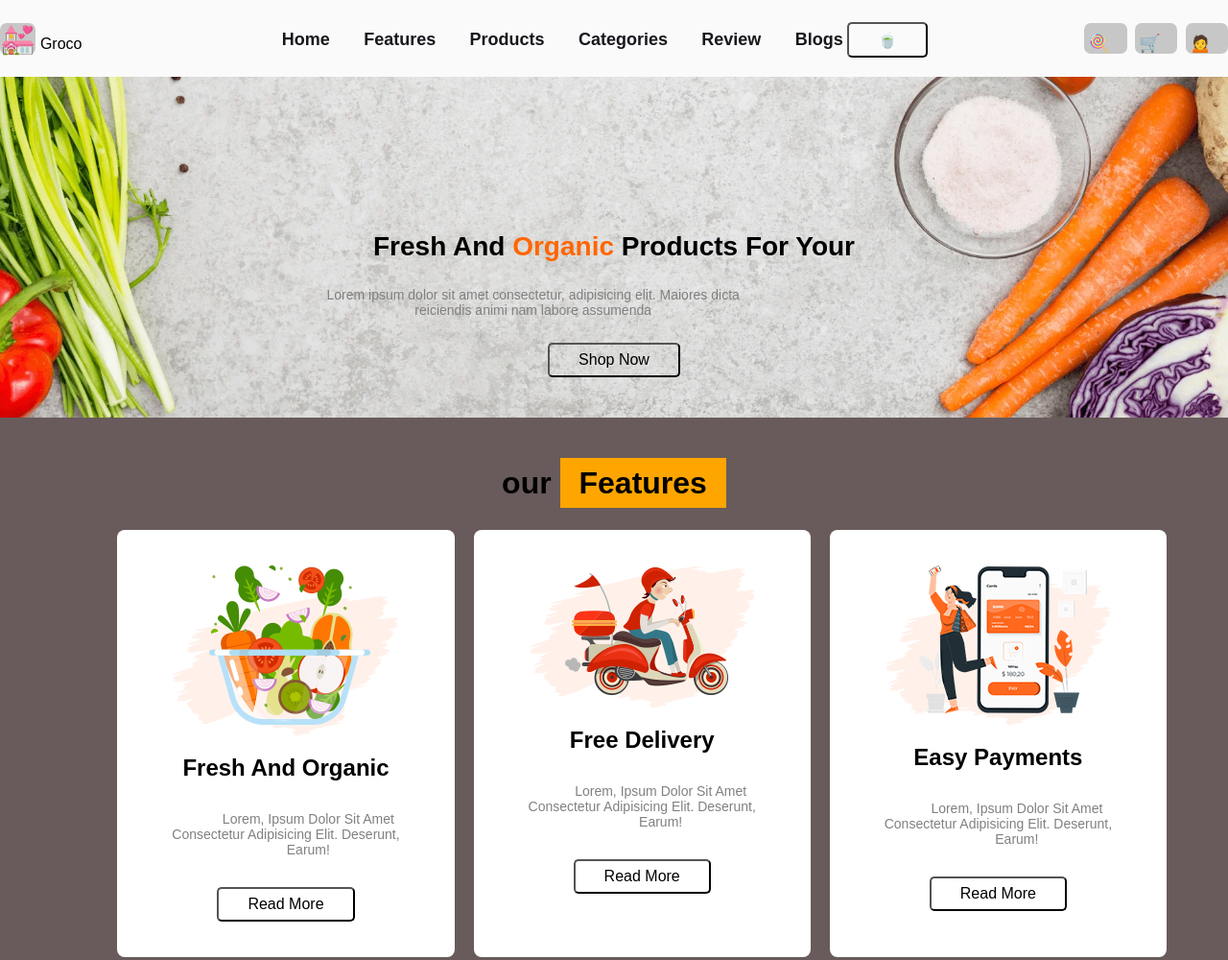
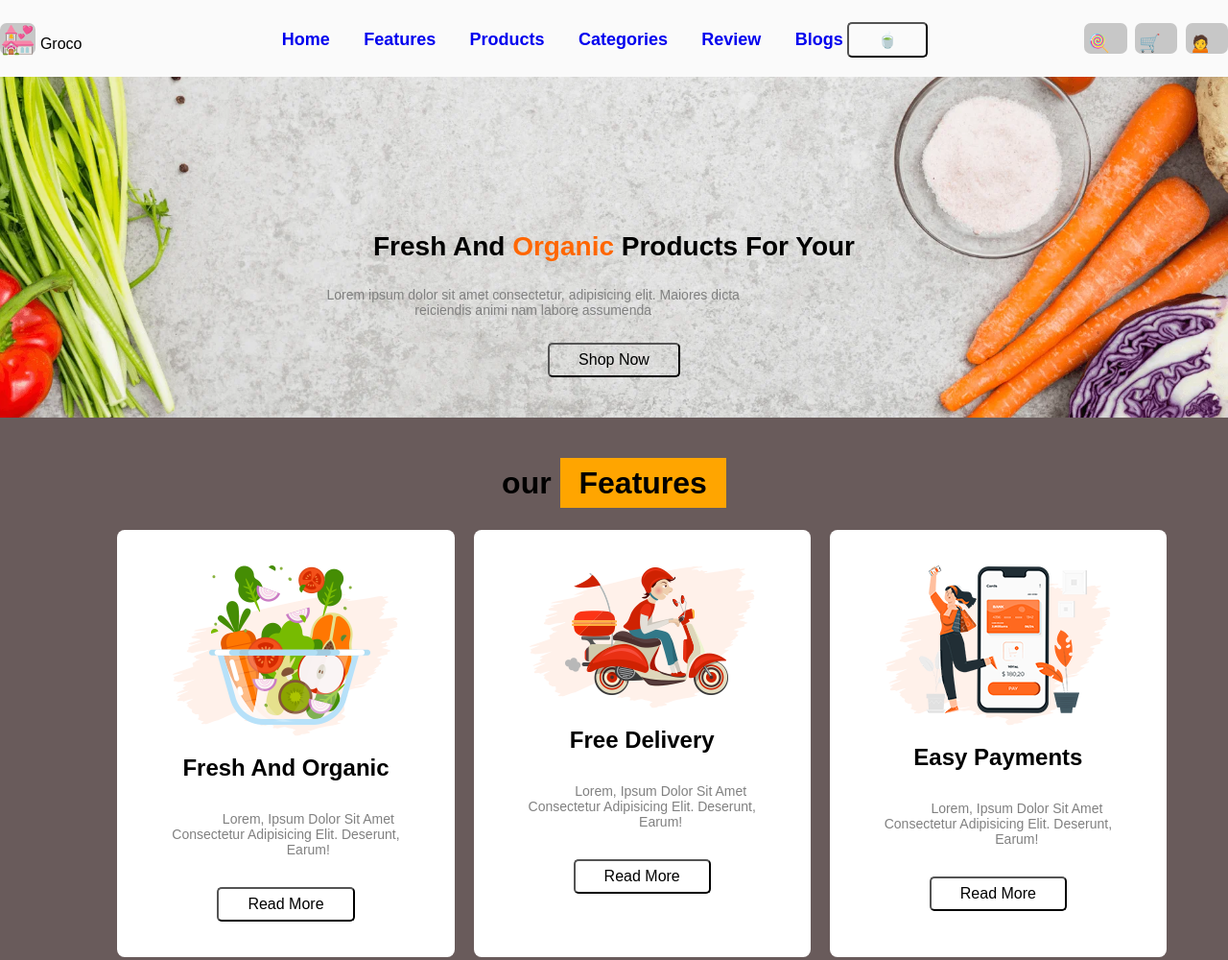
Before and after one commit to joffreynk/ecommerce-site, a plain HTML site: page index.html in a window 1280 px wide. Shown: the top 1000 px of the page at 96% size. Drawn offline with Linux system fonts and the light colour scheme.

Commit message:
add links to different sections

```diff
--- a/index.html
+++ b/index.html
@@ -15,17 +15,19 @@
 
 <body id="body">
   <div id="header">
-    <div class="logo">
-      <span class="emojis-header">&#128146;</span>
-      <span class="logo-title">Groco</span>
+    <div class="logo" id="home">
+      <a href="#home"></a>
+        <span class="emojis-header">&#128146;</span>
+        <span class="logo-title">Groco</span>
+        </a>
     </div>
     <ul id="menu">
-      <li>Home</li>
-      <li>Features</li>
-      <li>Products</li>
-      <li>Categories</li>
-      <li>Review</li>
-      <li>Blogs</li>
+      <li> <a href="#home">Home</a> </li>
+      <li><a href="#features">Features</a></li>
+      <li><a href="#products">Products</a></li>
+      <li><a href="#categories">Categories</a></li>
+      <li><a href="#reviews">Review</a></li>
+      <li><a href="#blogs">Blogs</a></li>
       <button onclick="toggleBack();">&#127861;</button>
     </ul>
     <ul id="cart">
@@ -45,8 +47,8 @@
     <span id="end-barner"></span>
   </div>
 
-  <div class="features">
-    <h1>our <span class="item-category">Features</span></h1>
+  <div class="features" >
+    <h1 id="features">our <span class="item-category">Features</span></h1>
     <div class="cards">
 
       <div class="card">
@@ -81,8 +83,8 @@
       </div>
     </div>
   </div>
-  <div class="our-products">
-    <h2>Our <span class="item-category">Products</span></h2>
+  <div class="our-products" >
+    <h2 id="products">Our <span class="item-category">Products</span></h2>
     <div class="products">
       <div class="product">
         <img class="prodct-picture" src="image/product-1.png">
@@ -145,7 +147,7 @@
     </div>
   </div>
 
-  <div class="categories">
+  <div class="categories" id="categories">
     <h2>Our <span class="item-category">Categories</span></h2>
     <div class="category">
       <div class="product">
@@ -176,7 +178,7 @@
 
   </div>
 
-  <div class="customerReview">
+  <div class="customerReview" id="reviews">
     <h2>Customer`s <span class="item-category">Review</span></h2>
     <div class="customers">
       <div class="customer">
@@ -206,7 +208,7 @@
     </div>
   </div>
 
-  <div class="our-blog">
+  <div class="our-blog" id="blogs">
     <h2>Our <span class="item-category">Blog</span></h2>
     <div class="blogs">
       <div class="blog">
--- a/styles/header.css
+++ b/styles/header.css
@@ -54,6 +54,11 @@
     cursor: pointer;
 }
 
+#menu li a:hover{
+    color: orange;
+    cursor: pointer;
+}
+
 .emojis-header:hover{
     background-color: orange;
 }
--- a/styles/style.css
+++ b/styles/style.css
@@ -1,6 +1,14 @@
 /*
 features products
  */
+
+ a {
+    text-decoration: none;
+ }
+
+ a:visited {
+    color: gray;
+ }
 
 .features{
     margin-top: 50px;
```
